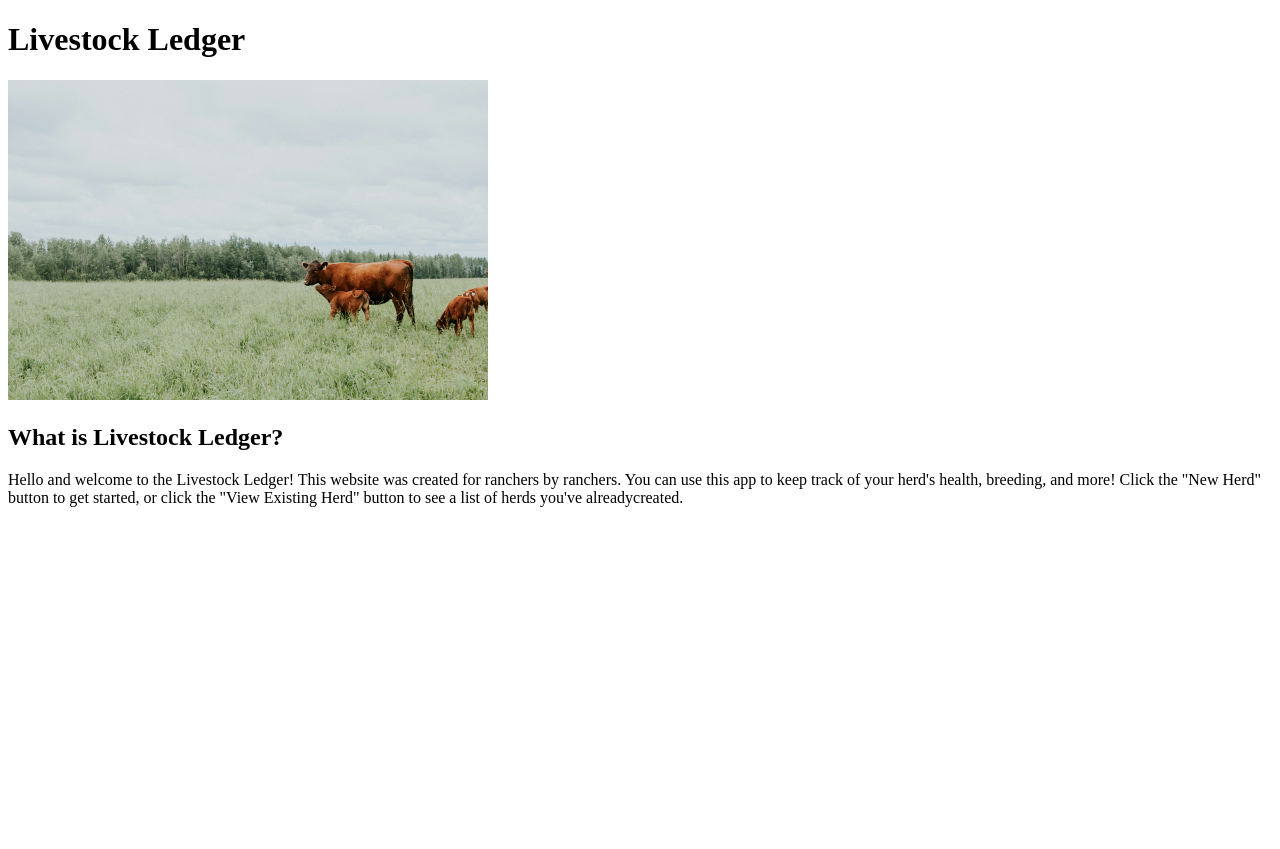
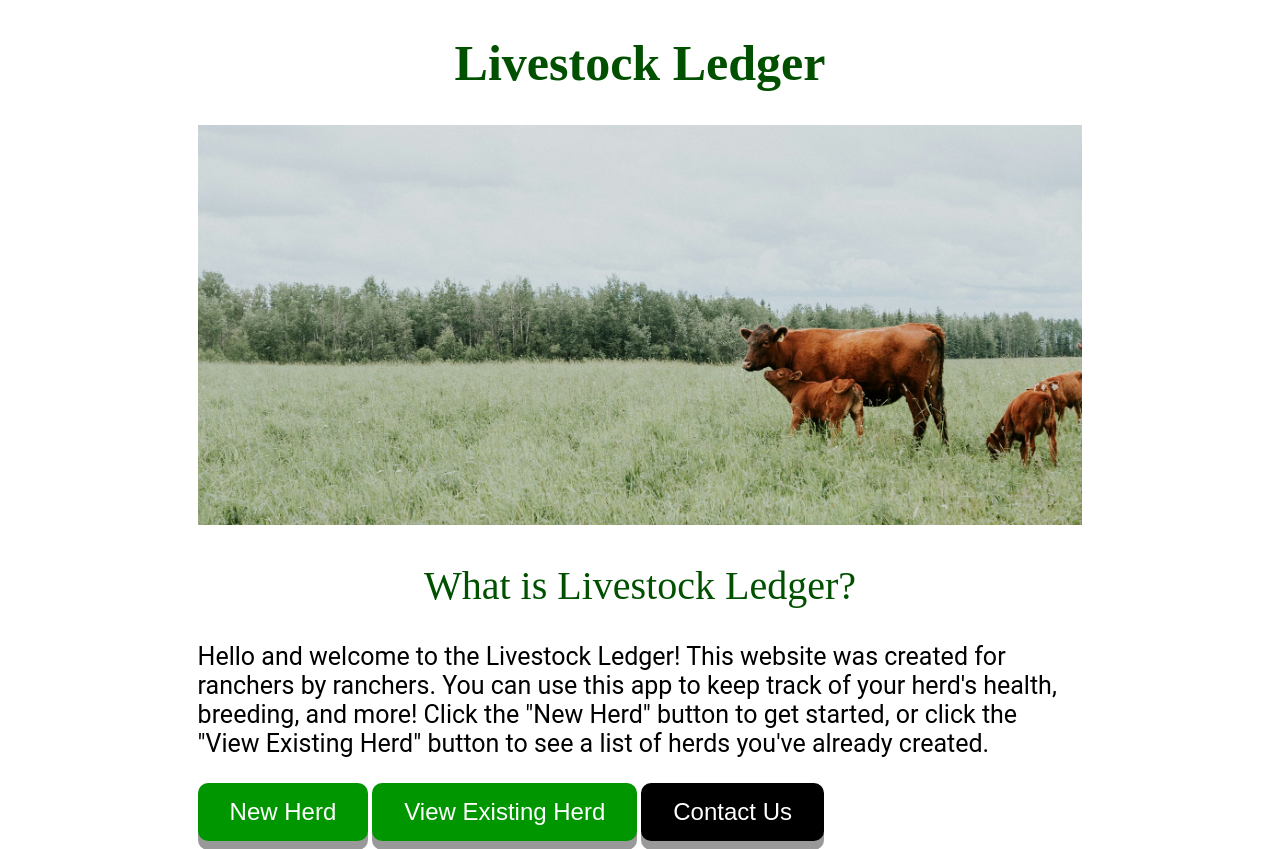
Before and after one commit to dave-horton/livestock-ledger, a Flask app: page / in a window 1280 px wide. Before the commit the page ends 507 px from the top, so only its background shows below. Run offline with Flask 3, Linux system fonts and the light colour scheme.

Commit message:
Formatted HTML home page with CSS. Added button animation. Changed banner size.

```diff
--- a/templates/home.html
+++ b/templates/home.html
@@ -2,15 +2,93 @@
 <html>
   <head>
     <title>Livestock Ledger</title>
+    <style>
+      h1 {
+        font-size: 50px;
+        font-famil: Roboto;
+        font-weight: bold;
+        color: rgb(0, 80, 0);
+        text-align: center;
+      }
+
+      #banner {
+        width: 100%;
+        height: 400px;
+        object-fit: cover;
+        object-position: 100% 70%;
+      }
+
+      h2{
+        font-size: 40px;
+        font-famil: Roboto;
+        font-weight: normal;
+        color: rgb(0, 80, 0);
+        text-align: center;
+      }
+
+      .bodytext {
+        font-family: Roboto;
+        font-size: 25px;
+      }
+
+      #container {
+        max-width: 70%;
+        margin: 0 auto 0 auto;
+      }
+
+      .herdbutton {
+        color: rgb(255,255,255);
+        background-color: rgb(0, 150, 0);
+        border: none;
+        border-radius: 10px;
+        padding: 15px 32px;
+        font-size: 24px;
+        box-shadow: 0 9px #999;
+      }
+
+      .herdbutton:hover {
+        background-color: rgb(0,200,0)
+      }
+
+      .herdbutton:active {
+        background-color: rgb(0,200,0);
+        box-shadow: 0 5px #666;
+        transform: translateY(4px);
+      }
+
+      .contactbutton {
+        color: rgb(255,255,255);
+        background-color: rgb(0, 0, 0);
+        border: none;
+        border-radius: 10px;
+        padding: 15px 32px;
+        font-size: 24px;
+        box-shadow: 0 9px #999;
+      }
+
+      .contactbutton:hover {
+        background-color: rgb(50,50,50)
+      }
+
+      .contactbutton:active {
+        background-color: rgb(50,50,50);
+        box-shadow: 0 5px #666;
+        transform: translateY(4px);
+      }
+
+    </style>
   </head>
   <body>
-
-    <h1>Livestock Ledger</h1>
-    <img src="../../static/banner.jpg"
-    height="320" >
-    <h2>What is Livestock Ledger?</h2>
-    <p>
-      Hello and welcome to the Livestock Ledger! This website was created for ranchers by ranchers. You can use this app to keep track of your herd's health, breeding, and more! Click the "New Herd" button to get started, or click the "View Existing Herd" button to see a list of herds you've alreadycreated.
-    </p>
+    <div id='container'>
+      <h1>Livestock Ledger</h1>
+      <img id="banner" src="../../static/banner.jpg" >
+      <h2>What is Livestock Ledger?</h2>
+      <p class="bodytext">
+        Hello and welcome to the Livestock Ledger! This website was created for ranchers by ranchers. You can use this app to keep track of your herd's health, breeding, and more! Click the "New Herd" button to get started, or click the "View Existing Herd" button to see a list of herds you've already created.
+      </p>
+      <button class="herdbutton">New Herd</button>
+      <button class="herdbutton">View Existing Herd</button>
+      <button class="contactbutton">Contact Us</button>
+    </div>
   </body>
 </html>
```
